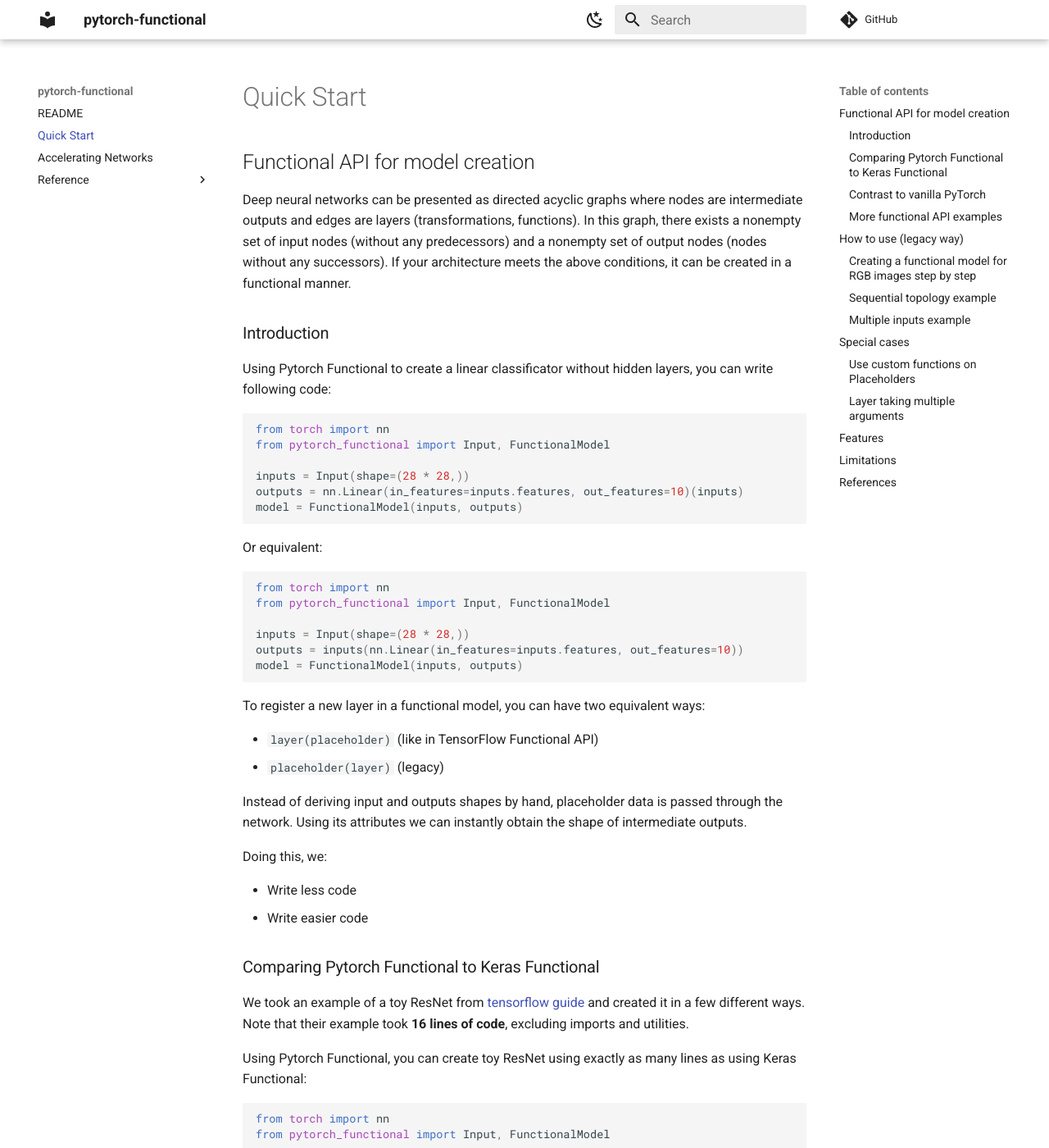
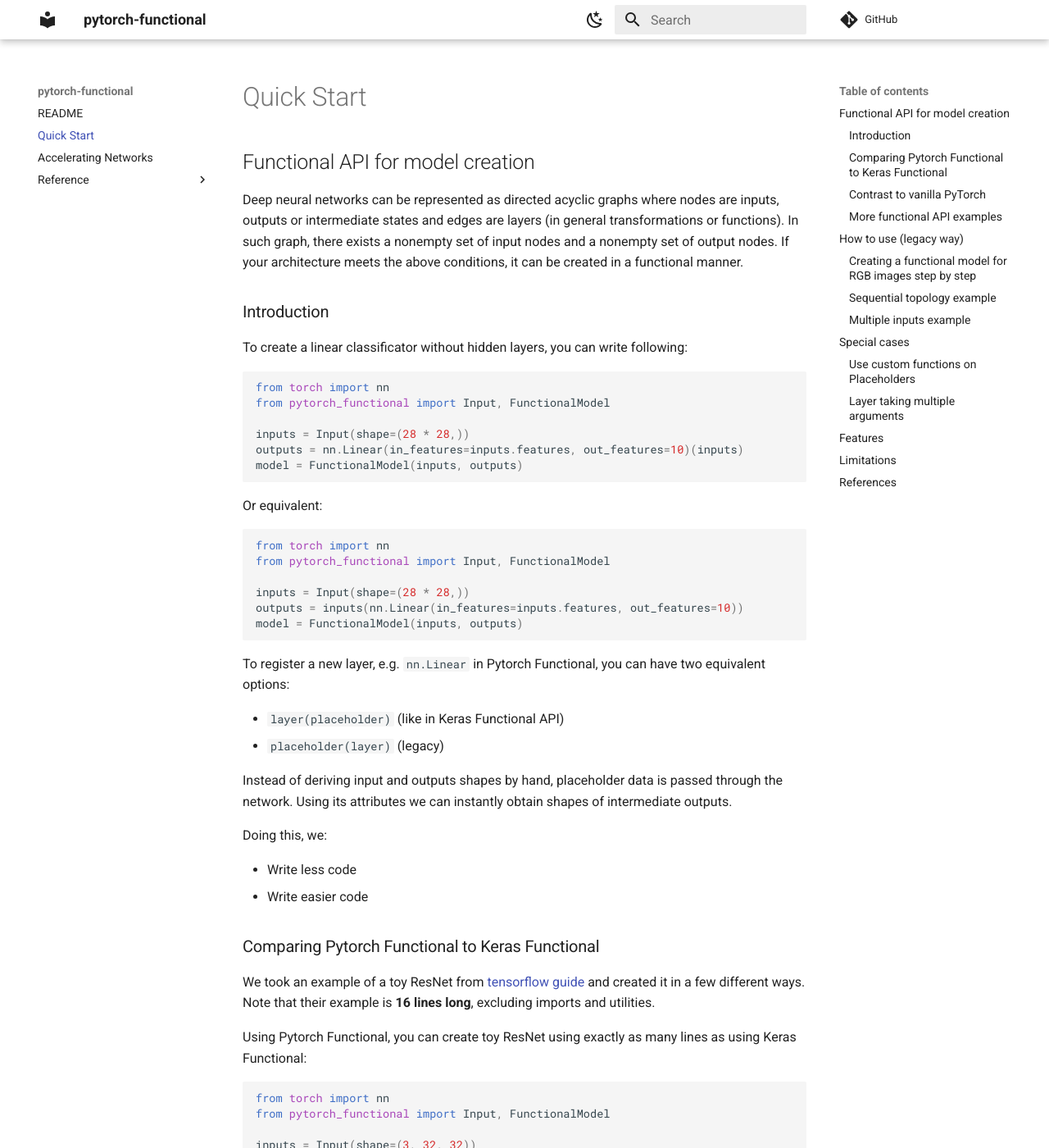
Before and after one commit to sjmikler/pytorch-symbolic, an MkDocs documentation site: the page built from docs/quick_start.md, in a window 1280 px wide and 1400 px high. Shown: the whole window at 82% size. Built offline with MkDocs 1.6.1 and Material for MkDocs 9.7.7, drawn with Linux system fonts in a browser that asks for light colours; comment, search, counter and statistics services are not loaded; some of the changed text lies outside the part shown.

Commit message:
Fix typos in Quick Start

````diff
--- a/docs/quick_start.md
+++ b/docs/quick_start.md
@@ -2,14 +2,14 @@
 
 ## Functional API for model creation
 
-Deep neural networks can be presented as directed acyclic graphs where nodes are intermediate outputs and edges
-are layers (transformations, functions). In this graph, there exists a nonempty set of input nodes (without any predecessors)
-and a nonempty set of output nodes (nodes without any successors). If your architecture meets the above conditions,
-it can be created in a functional manner.
+Deep neural networks can be represented as directed acyclic graphs where nodes are inputs, outputs or intermediate
+states and edges are layers (in general transformations or functions). In such graph,
+there exists a nonempty set of input nodes and a nonempty set of output nodes.
+If your architecture meets the above conditions, it can be created in a functional manner.
 
 ### Introduction
 
-Using Pytorch Functional to create a linear classificator without hidden layers, you can write following code:
+To create a linear classificator without hidden layers, you can write following:
 
 ```py
 from torch import nn
@@ -31,13 +31,13 @@
 model = FunctionalModel(inputs, outputs)
 ```
 
-To register a new layer in a functional model, you can have two equivalent ways:
+To register a new layer, e.g. ``nn.Linear`` in Pytorch Functional, you can have two equivalent options:
 
-* `layer(placeholder)` (like in TensorFlow Functional API)
+* `layer(placeholder)` (like in Keras Functional API)
 * `placeholder(layer)` (legacy)
 
 Instead of deriving input and outputs shapes by hand, placeholder data is passed through the network.
-Using its attributes we can instantly obtain the shape of intermediate outputs.
+Using its attributes we can instantly obtain shapes of intermediate outputs.
 
 Doing this, we:
 
@@ -47,7 +47,7 @@
 ### Comparing Pytorch Functional to Keras Functional
 
 We took an example of a toy ResNet from [tensorflow guide](https://www.tensorflow.org/guide/keras/functional) and
-created it in a few different ways. Note that their example took **16 lines of code**, excluding imports and utilities.
+created it in a few different ways. Note that their example is **16 lines long**, excluding imports and utilities.
 
 Using Pytorch Functional, you can create toy ResNet using exactly as many lines as using Keras Functional:
 
@@ -77,7 +77,7 @@
 model = FunctionalModel(inputs, outputs)
 ```
 
-In fact, the code is equivalent line by line. For example this line in Keras:
+In fact, each line of code in Pytorch Functional and Keras is functionally equivalent. For example this line in Keras:
 
 ```py
 ... = layers.Conv2D(64, 3, activation="relu", padding="same")(x)
@@ -89,7 +89,7 @@
 ... = nn.Conv2d(x.channels, 64, 3, padding=1)(x)(nn.ReLU())
 ```
 
-Let's analyze what happens in Pytorch Functional.
+Let's analyze what happens in this line:
 
 * `nn.Conv2d` is PyTorch equivalent of Keras `layers.Conv2d` layer
 * Input channels:
````
